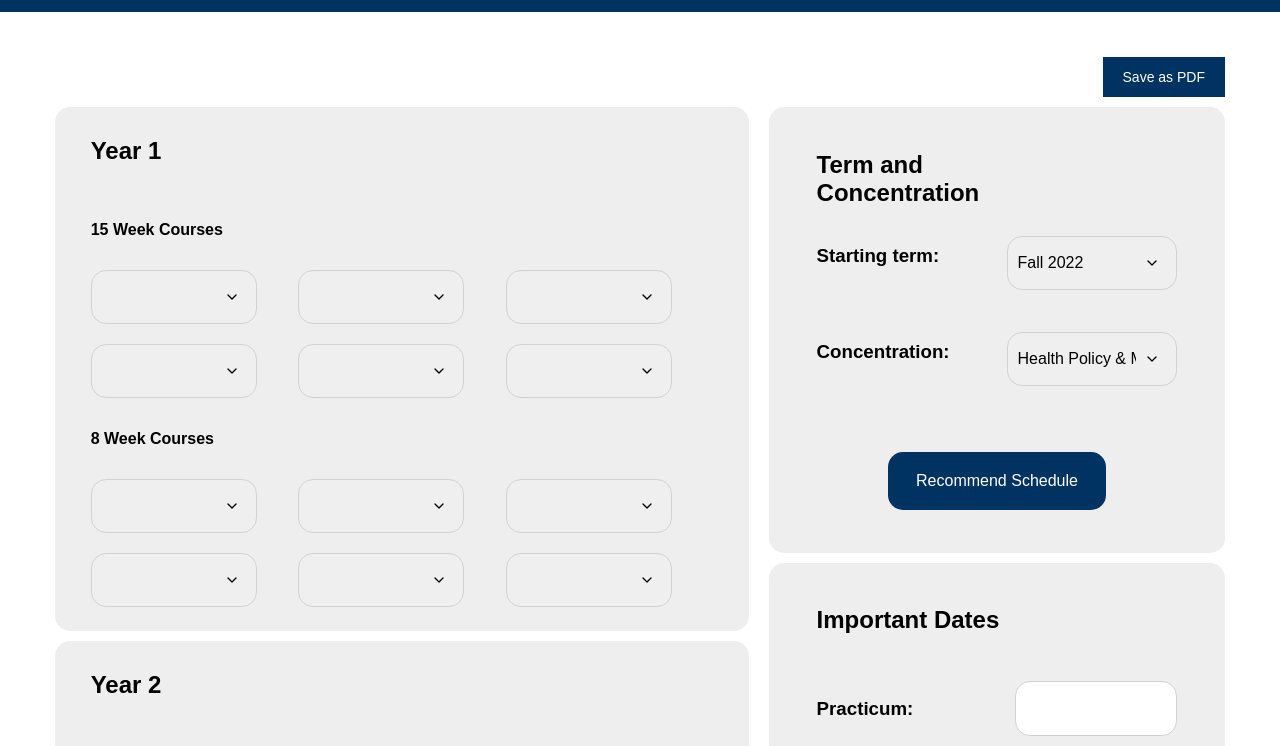
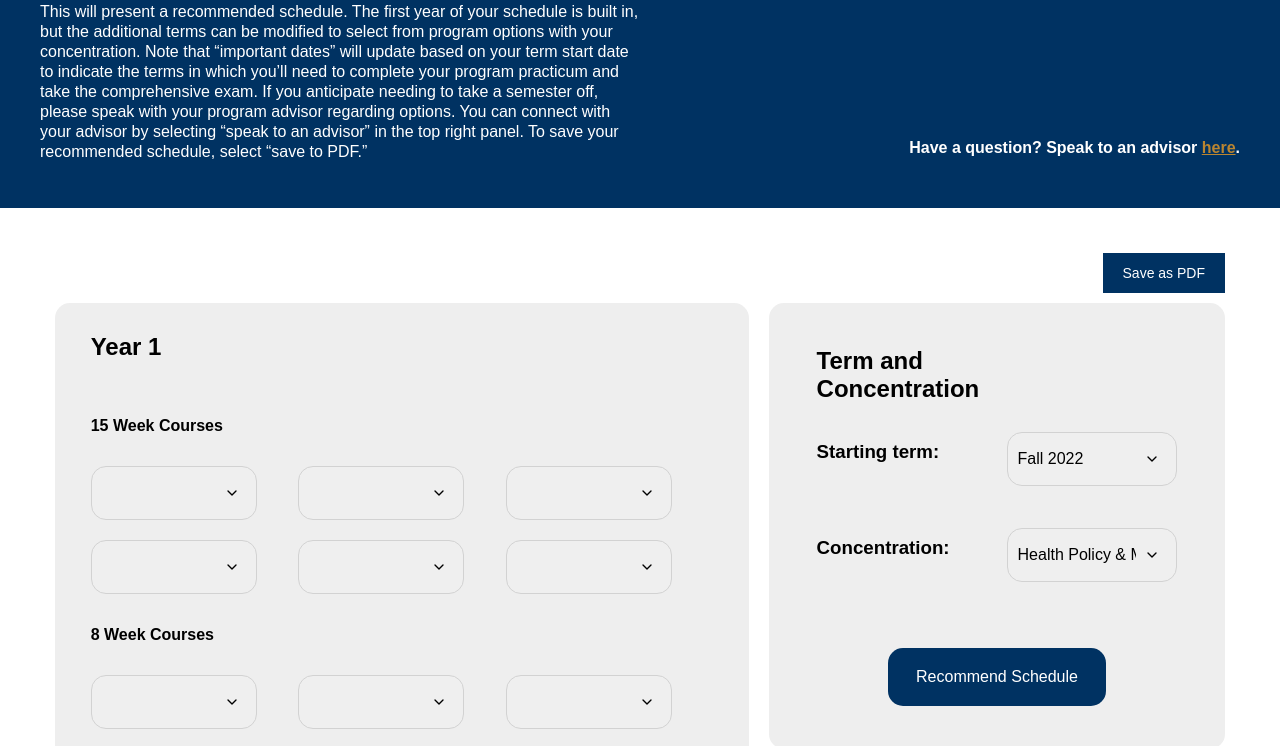
Before and after one commit to drewradley/Sequencer2021, a plain HTML site: page Sequencer2021/final.html in a window 1280 px wide. Shown: the part 111-857 px from the top of the page. Drawn offline with Linux system fonts and the light colour scheme.

Commit message:
Update final.html

```diff
--- a/Sequencer2021/final.html
+++ b/Sequencer2021/final.html
@@ -19,6 +19,8 @@
     <div class="header">
         <div id="title-section">
             <h1 style="font-family: Arial;">Plan Your Schedule.</h1>
+                        <p>To see a recommended class schedule, select your starting term and concentration. This will present a recommended schedule. The first year of your schedule is built in, but the additional terms can be modified to select from program options with your concentration. Note that “important dates” will update based on your term start date to indicate the terms in which you’ll need to complete your program practicum and take the comprehensive exam. If you anticipate needing to take a semester off, please speak with your program advisor regarding options. You can connect with your advisor by selecting “speak to an advisor” in the top right panel. To save your recommended schedule, select “save to PDF.” </p>
+
         </div>
         <div id="inquiries-section">
             <h4> Have a question? Speak to an advisor <a id="advisor-questions" href="https://onlinemph.berkeley.edu/academic-planning/student-services/directory-of-advising-and-student-services/" >here</a>.</h4>
```
